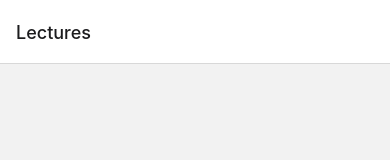
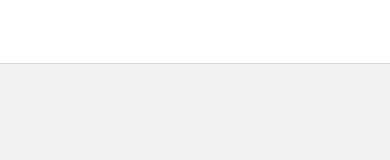
Before and after one commit to stuv-mosbach/StuVReactNativeFrontend, a React Native app: screen /Lectures in a window 390 px wide. Shown: the top 160 px of the page. Built offline with nearby package versions, Linux system fonts and the light colour scheme; what react-native-root-siblings would draw is missing.

Commit message:
- startet with header so we can export it to calender via export menu

```diff
--- a/App.tsx
+++ b/App.tsx
@@ -9,6 +9,7 @@ import FontAwesome from 'react-native-vector-icons/FontAwesome';
 import { style, theme } from './src/util/Style';
 import Lectures from "./src/pages/Lectures";
 import { RootSiblingParent } from 'react-native-root-siblings';
+import HeaderLectures from "./src/components/Header";
 const Tab = createBottomTabNavigator();
 
 
@@ -70,7 +71,7 @@ export default function App() {
         initialRouteName="Home"
         tabBar={props => <TabBarCustomized {...props} />}>
         <Tab.Screen name="Home" component={Home} />
-        <Tab.Screen name="Lectures" component={Lectures} />
+        <Tab.Screen name="Lectures" component={Lectures} options={{headerTitle: (props)=><HeaderLectures {...props}/>}} />
         <Tab.Screen name="Settings" component={Setting} />
       </Tab.Navigator>
     </NavigationContainer>
--- a/src/components/CalenderEntry.tsx
+++ b/src/components/CalenderEntry.tsx
@@ -3,14 +3,6 @@ import {Text, View} from 'react-native';
 import {style} from '../util/Style';
 import {Lecture} from "../Service/networking-service";
 
-interface CalendarEntryProps {
-    name: string;
-    room: string;
-    date: string;
-    type: 'PRESENCE' | 'ONLINE';
-    startTime: string;
-    endTime: string;
-}
 
 function formatStartEndTime(startTime: Date, endTime: Date): string {
     let start: string = startTime.getHours() < 10 ? "0" + startTime.getHours().toString() : startTime.getHours().toString();
--- /dev/null
+++ b/src/components/Header.tsx
@@ -0,0 +1,9 @@
+import {View} from "react-native";
+
+
+export default function HeaderLectures({props}:any) {
+    return (
+        <View>
+        </View>
+    )
+}
```
